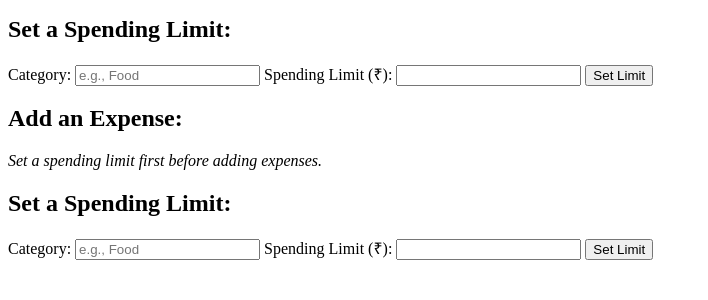
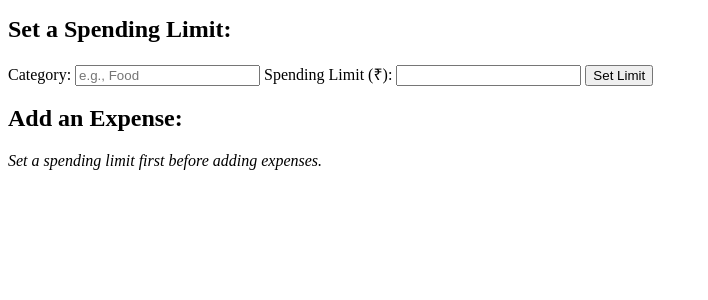
Before and after one commit to yatheeswar2007/pennypilot, a Flask app: page / in a window 1280 px wide. Shown: the part 187-487 px from the top of the page, without its empty margins (0-708 px from the left). Run offline with Flask 3, Linux system fonts and the light colour scheme.

Commit message:
Update index.html

```diff
--- a/templates/index.html
+++ b/templates/index.html
@@ -28,8 +28,9 @@
 <h2>Set a Spending Limit:</h2>
 <form method="POST">
     <input type="hidden" name="action" value="set_limit">
+
     <label for="category">Category:</label>
-        <input type="text" name="category" required placeholder="e.g., Food">
+    <input type="text" name="category" required placeholder="e.g., Food" autocomplete="off">  <!-- FIXED -->
 
     <label for="new_limit">Spending Limit (₹):</label>
     <input type="number" name="new_limit" required>
@@ -59,16 +60,3 @@
     {% endif %}
 </body>
 </html>
-<!-- Form to Set a New Spending Limit -->
-<h2>Set a Spending Limit:</h2>
-<form method="POST">
-    <input type="hidden" name="action" value="set_limit">
-
-    <label for="category">Category:</label>
-    <input type="text" name="category" required placeholder="e.g., Food" autocomplete="off">  <!-- FIXED -->
-
-    <label for="new_limit">Spending Limit (₹):</label>
-    <input type="number" name="new_limit" required>
-
-    <button type="submit">Set Limit</button>
-</form>
```
Lines whose indentation alone changed are shown as unchanged.
